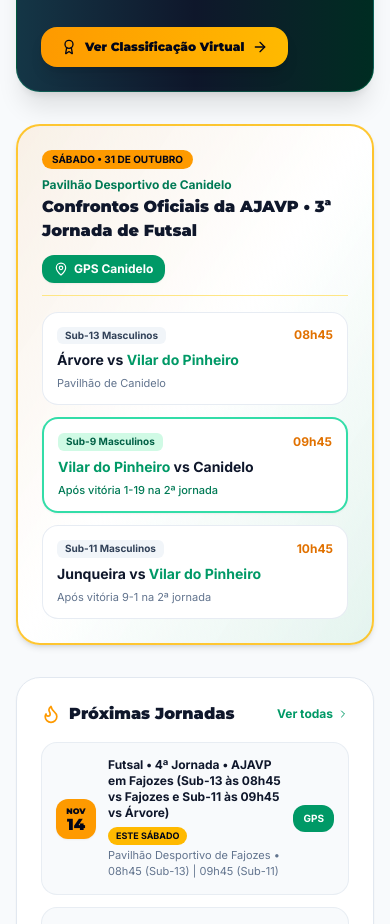
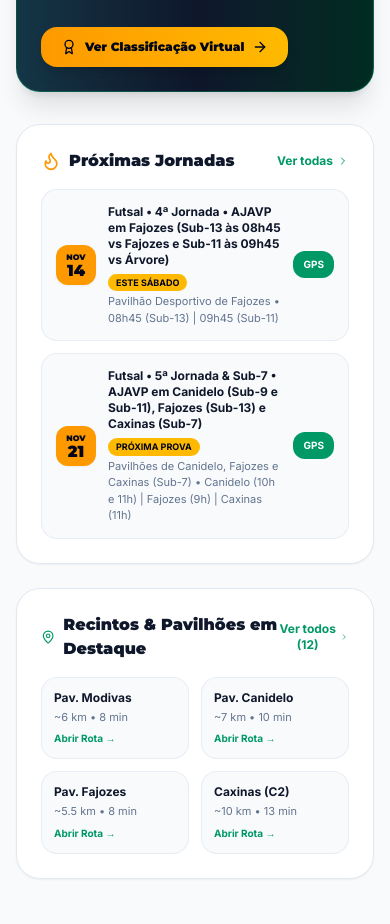
Before and after one commit to SirRugLessOnAverage/ajavp-site, a Next.js app: page /jif in a window 390 px wide. Shown: the part 5340-6264 px from the top of the page. Built offline with nearby package versions, Linux system fonts and the light colour scheme.

Commit message:
fix(jif): remover cartao obsoleto da 3a jornada de futsal na pagina /jif

```diff
--- a/components/jif/JifHubTabs.tsx
+++ b/components/jif/JifHubTabs.tsx
@@ -168,78 +168,6 @@ export default function JifHubTabs({ initialTab = 'geral' }: JifHubTabsProps) {
             </Link>
           </div>
 
-          {/* Sábado Desportivo Especial: Jogos AJAVP 3ª Jornada (31 Out) */}
-          <div className="p-6 rounded-3xl bg-gradient-to-br from-amber-500/10 via-white to-emerald-500/10 dark:from-amber-500/20 dark:via-slate-900 dark:to-emerald-950/30 border-2 border-amber-400/80 dark:border-amber-400/50 shadow-md space-y-4">
-            <div className="flex flex-col sm:flex-row sm:items-center justify-between gap-3 border-b border-amber-200 dark:border-white/10 pb-3">
-              <div className="space-y-0.5">
-                <div className="flex items-center gap-2 flex-wrap">
-                  <span className="px-2.5 py-0.5 rounded-full text-[10px] font-black uppercase bg-amber-500 text-slate-950">
-                    Sábado • 31 de Outubro
-                  </span>
-                  <span className="text-xs font-bold text-emerald-700 dark:text-emerald-300">
-                    Pavilhão Desportivo de Canidelo
-                  </span>
-                </div>
-                <h4 className="font-heading font-black text-base sm:text-lg text-slate-900 dark:text-white">
-                  Confrontos Oficiais da AJAVP • 3ª Jornada de Futsal
-                </h4>
-              </div>
-
-              <div className="flex items-center gap-2 shrink-0">
-                <a
-                  href="https://www.google.com/maps/dir/?api=1&destination=Pavilh%C3%A3o+Desportivo+de+Canidelo+Vila+do+Conde"
-                  target="_blank"
-                  rel="noopener noreferrer"
-                  className="inline-flex items-center gap-1.5 px-3 py-1.5 rounded-xl bg-emerald-600 hover:bg-emerald-500 text-white font-bold text-xs shadow-xs transition-colors"
-                >
-                  <MapPin className="w-3.5 h-3.5" />
-                  <span>GPS Canidelo</span>
-                </a>
-              </div>
-            </div>
-
-            <div className="grid grid-cols-1 md:grid-cols-3 gap-3 text-xs">
-              <div className="p-3.5 rounded-2xl bg-white dark:bg-white/5 border border-slate-200/80 dark:border-white/10 space-y-1.5">
-                <div className="flex items-center justify-between">
-                  <span className="px-2 py-0.5 rounded-md bg-slate-100 dark:bg-white/10 text-slate-700 dark:text-slate-300 font-bold text-[10px]">
-                    Sub-13 Masculinos
-                  </span>
-                  <span className="font-black text-amber-600 dark:text-amber-400">08h45</span>
-                </div>
-                <div className="font-bold text-slate-900 dark:text-white text-sm">
-                  Árvore vs <span className="text-emerald-600 dark:text-emerald-400 font-black">Vilar do Pinheiro</span>
-                </div>
-                <p className="text-[11px] text-slate-500 dark:text-slate-400">Pavilhão de Canidelo</p>
-              </div>
-
-              <div className="p-3.5 rounded-2xl bg-white dark:bg-white/5 border-2 border-emerald-400/80 dark:border-emerald-500/50 space-y-1.5 shadow-xs">
-                <div className="flex items-center justify-between">
-                  <span className="px-2 py-0.5 rounded-md bg-emerald-100 dark:bg-emerald-500/20 text-emerald-800 dark:text-emerald-300 font-bold text-[10px]">
-                    Sub-9 Masculinos
-                  </span>
-                  <span className="font-black text-amber-600 dark:text-amber-400">09h45</span>
-                </div>
-                <div className="font-bold text-slate-900 dark:text-white text-sm">
-                  <span className="text-emerald-600 dark:text-emerald-400 font-black">Vilar do Pinheiro</span> vs Canidelo
-                </div>
-                <p className="text-[11px] text-emerald-700 dark:text-emerald-300 font-medium">Após vitória 1-19 na 2ª jornada</p>
-              </div>
-
-              <div className="p-3.5 rounded-2xl bg-white dark:bg-white/5 border border-slate-200/80 dark:border-white/10 space-y-1.5">
-                <div className="flex items-center justify-between">
-                  <span className="px-2 py-0.5 rounded-md bg-slate-100 dark:bg-white/10 text-slate-700 dark:text-slate-300 font-bold text-[10px]">
-                    Sub-11 Masculinos
-                  </span>
-                  <span className="font-black text-amber-600 dark:text-amber-400">10h45</span>
-                </div>
-                <div className="font-bold text-slate-900 dark:text-white text-sm">
-                  Junqueira vs <span className="text-emerald-600 dark:text-emerald-400 font-black">Vilar do Pinheiro</span>
-                </div>
-                <p className="text-[11px] text-slate-500 dark:text-slate-400">Após vitória 9-1 na 2ª jornada</p>
-              </div>
-            </div>
-          </div>
-
           {/* Quick Cards: Próxima Jornada & Pavilhões */}
           <div className="grid grid-cols-1 md:grid-cols-2 gap-6">
             {/* Próximas Provas */}
```
